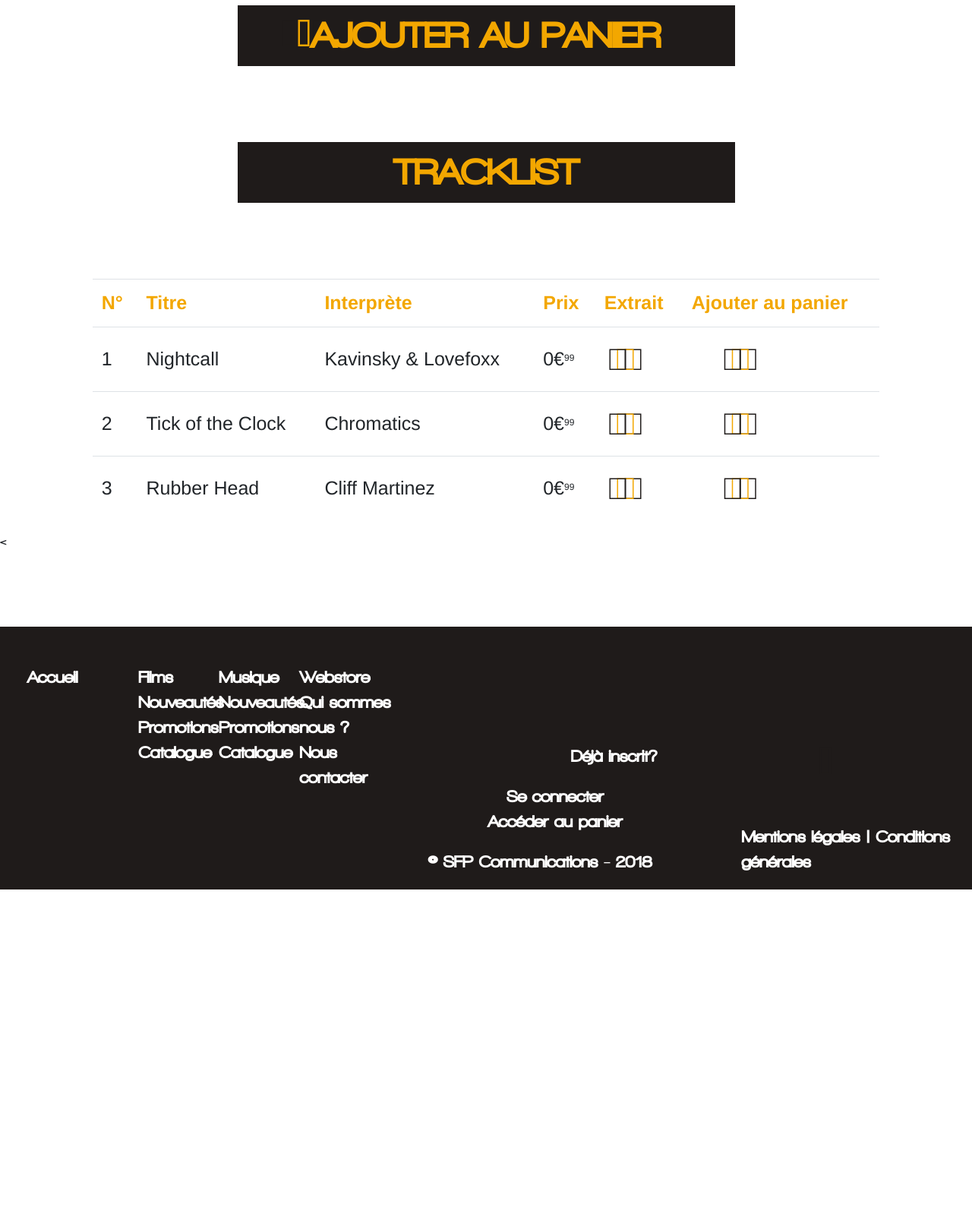
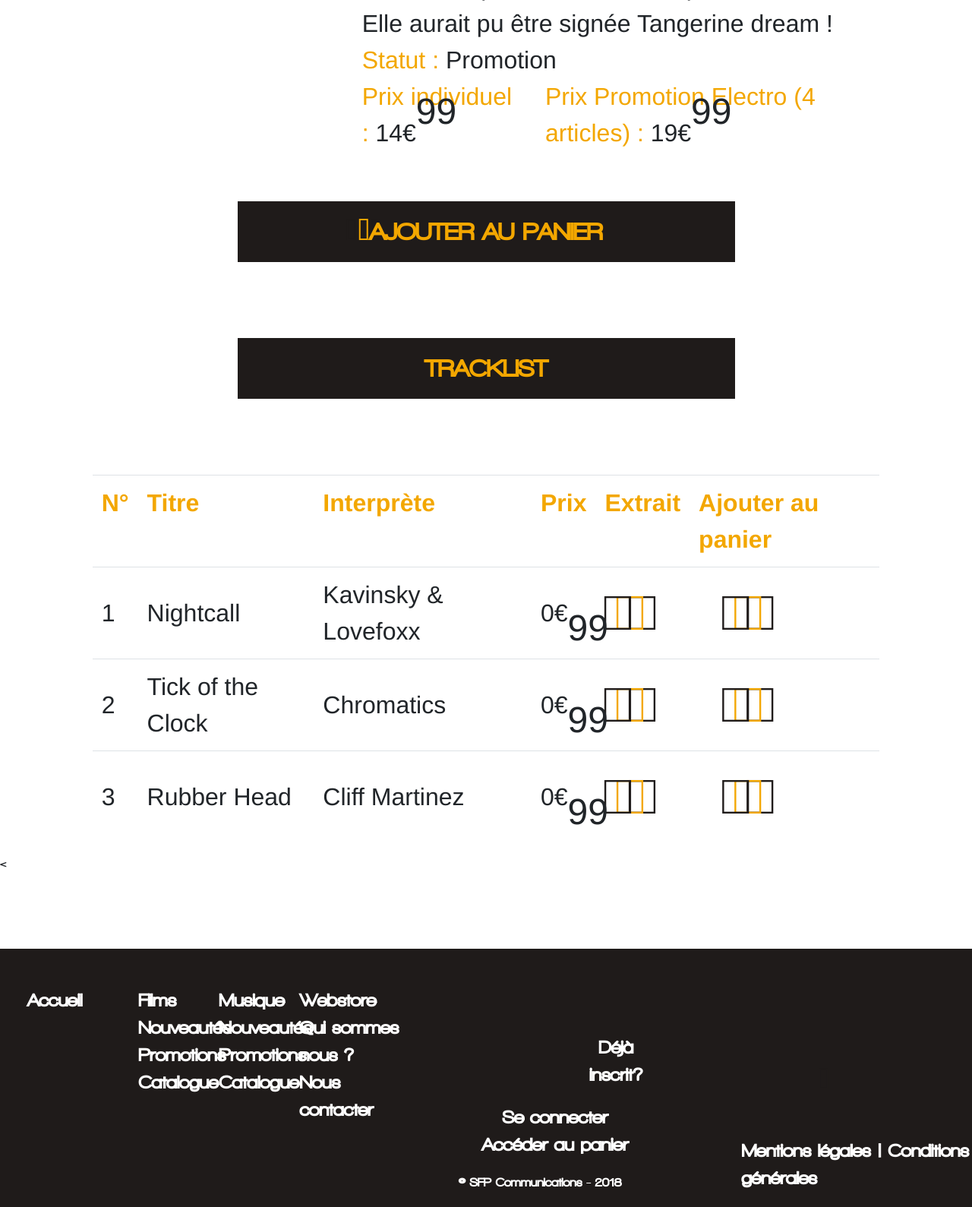
Before and after one commit to Gilliams/WebStore, a PHP site: page /dev/pages/5_details_musique.php in a window 1280 px wide. Shown: the part 1589-3178 px from the top of the page at 76% size. Before the commit the page ends 2760 px from the top, so only its background shows below. Run offline with PHP 8.4, Linux system fonts and the light colour scheme; style sheets or scripts are compiled from the project's sources; some libraries are stand-ins or nearby versions; some web fonts are replaced.

Commit message:
update
Modification des variable pour les tailles de police

```diff
--- a/dev/assets/css/style.css
+++ b/dev/assets/css/style.css
@@ -10,20 +10,20 @@ body {
     font-family: "LibreFranklin";
     src: url("./fonts/LibreFranklin/librefranklin_black.eot?") format("eot"), url("./fonts/LibreFranklin/librefranklin_black.woff2") format("woff2"), url("./fonts/LibreFranklin/librefranklin_black.woff") format("woff"), url("./fonts/LibreFranklin/librefranklin_black.ttf") format("truetype"), url("./fonts/LibreFranklin/librefranklin_black.svg#LibreFranklin") format("svg"); } }
 h2 {
-  font-size: 48px;
+  font-size: 2em;
   font-weight: 800;
   text-transform: uppercase;
   margin-bottom: 0px; }
 
 h3 {
-  font-size: 36px; }
+  font-size: 1.5em; }
 
 #bread {
-  font-size: 28px; }
+  font-size: 1.5em; }
   #bread ol {
     background-color: #f3924c; }
     #bread ol .breadcrumb-item {
-      font-size: 28px; }
+      font-size: 1em; }
       #bread ol .breadcrumb-item:before {
         color: #1f1b1a;
         font-weight: 800; }
@@ -175,12 +175,12 @@ footer {
   footer a {
     text-decoration: none;
     color: #fff;
-    font-size: 22px;
+    font-size: 1.5em;
     font-weight: 700; }
   footer li {
     list-style: none; }
   footer .col-small--item-title a {
-    font-size: 22px;
+    font-size: 1.5em;
     font-weight: 900; }
   footer .col-center {
     text-align: center;
@@ -198,7 +198,7 @@ footer {
       margin-top: 20px; }
       footer .col-center__row-bottom--item {
         margin: auto;
-        font-size: 22px; }
+        font-size: 1em; }
   footer .col-right__row-top {
     margin-top: 100px;
     padding-left: 100px; }
@@ -218,7 +218,7 @@ footer {
   #f-mobile {
     display: none; } }
 .icon {
-  font-size: 40px; }
+  font-size: 2em; }
   .icon-Facebook.path1:before {
     content: "\e92e";
     color: #1f1b1a; }
@@ -424,19 +424,19 @@ footer {
     list-style: none; }
   .section-details .details-contain li {
     font-family: "Helvetica Neue", Helvetica, Arial, sans-serif;
-    font-size: 25px; }
+    font-size: 2em; }
     .section-details .details-contain li span {
       color: #f3a700; }
   .section-details .details .icon {
     margin-right: 20px;
-    font-size: 80px; }
+    font-size: 2em; }
   .section-details .details .bold {
     font-weight: 700; }
 .section-details .price-contain {
   position: relative; }
   .section-details .price-contain .price {
     color: inherit;
-    font-size: 12px;
+    font-size: 1.5em;
     position: absolute;
     top: 8px; }
 .section-details .video-js {
@@ -447,10 +447,10 @@ footer {
 .section-details .table th {
   color: #f3a700;
   font-family: "Helvetica Neue", Helvetica, Arial, sans-serif;
-  font-size: 25px; }
+  font-size: 2em; }
 .section-details .table td {
   font-family: "Helvetica Neue", Helvetica, Arial, sans-serif;
-  font-size: 25px;
+  font-size: 2em;
   vertical-align: middle; }
 .section-details .table .icon {
   padding-left: 25%; }
--- a/dev/assets/sass/_10_accueil.scss
+++ b/dev/assets/sass/_10_accueil.scss
@@ -31,7 +31,7 @@ main.accueil{
 			}
 		}
 		.icon-Fleche_droite,.icon-Fleche_gauche{
-			font-size: 40px;
+			font-size: $font-size--L;
 		}
 	}
 	.sliderButton{
--- a/dev/assets/sass/_1_promo.scss
+++ b/dev/assets/sass/_1_promo.scss
@@ -1,8 +1,8 @@
 .section-promo{
     .icon{
-        font-size: 100px;
+        font-size: $font-size--L;
         &-center-film{
-            font-size: 176px;
+            font-size: $font-size--L;
             position: absolute;
             top: 300px;
             left: 210px;
@@ -13,7 +13,7 @@
             }
         }
         &-center-music{
-            font-size: 176px;
+            font-size: $font-size--L;
             position: absolute;
             top: 210px;
             left: 210px;
--- a/dev/assets/sass/_2_catalogue.scss
+++ b/dev/assets/sass/_2_catalogue.scss
@@ -1,6 +1,6 @@
 .section-catalogue{
     .icon{
-        font-size: $font-size--large-icon ;
+        font-size: $font-size--L ;
         &-Filtres_recherche:before {
           content: "\e925";
           display: inline-block;
@@ -33,7 +33,7 @@
                 font-family: $font-family--tertiary;
                 legend{
                     font-weight: bold;
-                    font-size: $font-size--xx-large;
+                    font-size: $font-size--L;
                 }
                 input[type=checkbox]{
                     display: none;
@@ -68,7 +68,7 @@
                           margin-left: -$margin-height--regular;
                       }
                     label{
-                        font-size: $font-size--x-large;
+                        font-size: $font-size--L;
                     }
                   }
                 }
@@ -90,7 +90,7 @@
                         bottom: $line-height--spe ;
                         .icon{
                             margin-left: $margin-height--regular--mid;
-                            font-size: $line-height--xx-large;
+                            font-size: $font-size--L;
                         }
                         a{
                             text-decoration: none;
--- a/dev/assets/sass/_4_details.scss
+++ b/dev/assets/sass/_4_details.scss
@@ -7,7 +7,7 @@
             }
             li{
                 font-family: $font-family--secondary;
-                font-size: $font-size--xx-large;
+                font-size: $font-size--L;
                 span{
                     color: $color-orange;
                 }
@@ -15,7 +15,7 @@
         }
         .icon{
             margin-right: $margin-height--regular;
-            font-size: $line-height--x-large ;
+            font-size: $font-size--L ;
         }
         .bold{
             font-weight: $font-weight--bold;
@@ -25,7 +25,7 @@
         position: relative;
         .price{
             color: inherit;
-            font-size: $font-size--regular  ;
+            font-size: $font-size--M;
             position: absolute;
             top: 8px;
         }
@@ -42,11 +42,11 @@
         th{
             color: $color-orange;
             font-family: $font-family--secondary;
-            font-size: $font-size--xx-large;
+            font-size: $font-size--L;
         }
         td{
             font-family: $font-family--secondary ;
-            font-size: $font-size--xx-large;
+            font-size: $font-size--L;
             vertical-align: middle;
         }
         .icon{
--- a/dev/assets/sass/_6_nouveaux.scss
+++ b/dev/assets/sass/_6_nouveaux.scss
@@ -17,7 +17,7 @@
                     bottom: $line-height--spe ;
                     .icon{
                         margin-left: $margin-height--regular--mid;
-                        font-size: $line-height--xx-large;
+                        font-size: $font-size--L;
                     }
                     a{
                         text-decoration: none;
--- a/dev/assets/sass/_base.scss
+++ b/dev/assets/sass/_base.scss
@@ -9,13 +9,13 @@ h1{
 
 }
 h2{
-    font-size: 48px;
+    font-size: $font-size--L;
     font-weight: 800;
     text-transform: uppercase;
     margin-bottom: 0px;
 }
 h3{
-    font-size: 36px;
+    font-size: $font-size--M;
 }
 h4{
 
@@ -24,11 +24,11 @@ h5{
 
 }
 #bread{
-    font-size: 28px;
+    font-size: $font-size--M;
     ol{
         background-color: $color-marron;
         .breadcrumb-item{
-            font-size: 28px;
+            font-size: $font-size--S;
             &:before{
                 color: $black;
                 font-weight: 800;
--- a/dev/assets/sass/_config.scss
+++ b/dev/assets/sass/_config.scss
@@ -20,16 +20,13 @@ $font-weight--ultra-bold      : 900;
 
 
 // Text
-
-$font-size--x-small           : 8px;
-$font-size--small             : 11px;
-$font-size--regular           : 12px;
-$font-size--large             : 16px;
-$font-size--large-icon        : 18px;
-$font-size--x-large           : 22px;
-$font-size--xx-large          : 25px;
-$font-size--xxx-large         : 30px;
-$font-size--xxxx-large        : 40px;
+$font-size--S				: 1em;
+$font-size--M				: 1.5em;
+$font-size--L				: 2em;
+//$font-size--x-large           : 22px;
+//$font-size--xx-large          : 25px;
+//$font-size--xxx-large         : 30px;
+//$font-size--xxxx-large        : 40px;
 
 
 // Descriptive Base Colors
--- a/dev/assets/sass/_footer.scss
+++ b/dev/assets/sass/_footer.scss
@@ -6,7 +6,7 @@ footer{
     a{
         text-decoration: none;
         color: $white;
-        font-size: $font-size--x-large;
+        font-size: $font-size--M;
         font-weight: $font-weight--bold;
     }
     li{
@@ -15,7 +15,7 @@ footer{
     .col-small{
         &--item-title{
             a{
-                font-size: $font-size--x-large;
+                font-size: $font-size--M;
                 font-weight: $font-weight--ultra-bold;
             }
         }
@@ -40,7 +40,7 @@ footer{
             margin-top: $margin-height--regular ;
             &--item{
                 margin: auto;
-                font-size: $font-size--x-large ;
+                font-size: $font-size--S ;
             }
         }
     }
@@ -84,7 +84,7 @@ footer{
 // =============================================================================
 
 .icon{
-    font-size: $font-size--xxxx-large;
+    font-size: $font-size--L;
     &-Facebook {
         &.path1:before {
           content: "\e92e";
--- a/dev/assets/sass/_header.scss
+++ b/dev/assets/sass/_header.scss
@@ -4,7 +4,7 @@ body{
 
 header {
     .input{
-        font-size: $font-size--xx-large;
+        font-size: $font-size--L;
         font-weight: $font-weight--x-regular;
         border: 2px solid $black;
         width: 660px;
@@ -17,20 +17,20 @@ header {
         margin: 34px;
     }
     .login{
-        font-size: $font-size--xx-large;
+        font-size: $font-size--L;
         .icon-User{
             margin-top: $margin-height--small;
             display: inline-block;
             .path1:before {
               content: "\e91f";
               color: #e62d2e;
-              font-size: 50px;
+              font-size: $font-size--L;
             }
             .path2:before {
               content: "\e920";
               color: #fff;
               margin-left: -1em;
-              font-size: 50px;
+              font-size: $font-size--L;
             }
         }
         a{
@@ -52,13 +52,13 @@ header {
     .path1:before {
       content: "\e91d";
       color: #000;
-      font-size: 80px;
+      font-size: $font-size--L;
     }
     .path2:before {
       content: "\e91e";
       color: #fff;
       margin-left: -1em;
-      font-size: 80px;
+      font-size: $font-size--L;
     }
 }
 
@@ -72,7 +72,7 @@ header {
     margin-bottom: 190px;
     &__col{
         width: 480px;
-        font-size: $font-size--xxxx-large ;
+        font-size: $font-size--L ;
         font-weight: $font-weight--x-regular ;
         text-align: center;
         background-color: #f3924c;
@@ -107,7 +107,7 @@ header {
                 margin: auto;
                 text-align: center;
                 height: $line-height--large-spe;
-                font-size: $font-size--xx-large ;
+                font-size: $font-size--L ;
                 background-color: $black;
                 a{
                     color: $color-marron;
```
Also changed, not shown: other parts of dev/assets/css/style.css (+24 -24 lines).
